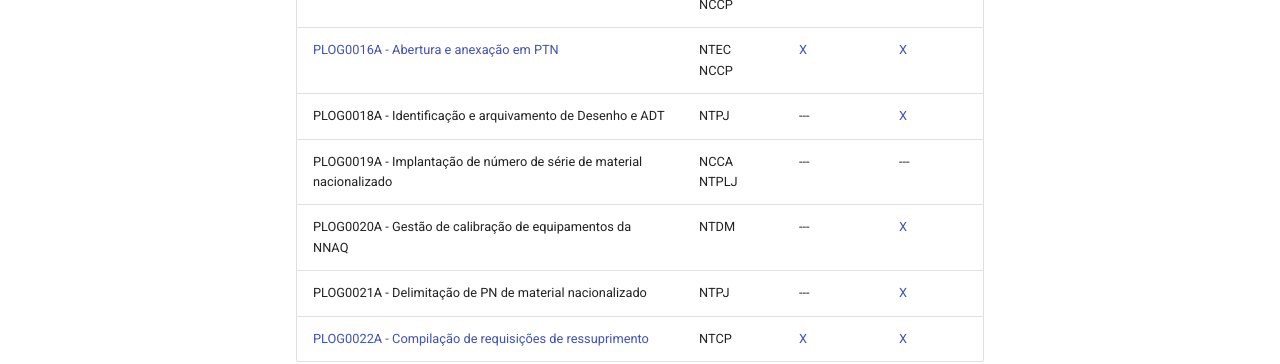
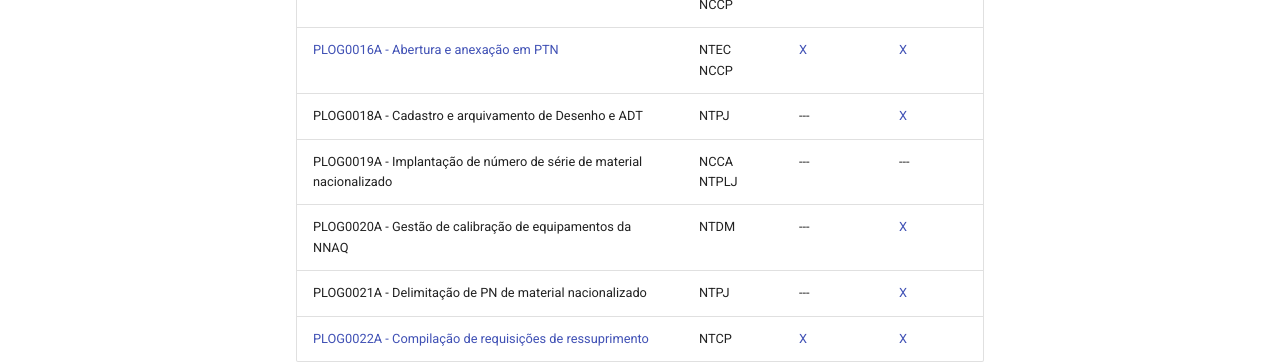
Before and after one commit to nacionalizacao/nacionalizacao.github.io, an MkDocs documentation site: the page built from docs/legislacao/plog/index.md, in a window 1280 px wide and 900 px high, scrolled down 836 px. Shown: the part 454-818 px from the top of the window. Built offline with MkDocs 1.6.1 and Material for MkDocs 9.7.7, drawn with Linux system fonts in a browser that asks for light colours.

Commit message:
plog 018

```diff
--- a/docs/legislacao/plog/index.md
+++ b/docs/legislacao/plog/index.md
@@ -18,7 +18,7 @@
 | [PLOG0014A - Delimitação de valor de referência de material nacionalizado](PLOG0014A.pdf) | NTCP | [X](PLOG0014A.docx) | [X](PLOG0014A.bpm) |
 | [PLOG0015A - Requisição de Norma Técnica](PLOG0015A.pdf) | NTEC <br> NCCP | [X](PLOG0015A.docx) | [X](PLOG0015A.bpm) |
 | [PLOG0016A - Abertura e anexação em PTN](PLOG0016A.pdf) | NTEC <br> NCCP | [X](PLOG0016A.docx) | [X](PLOG0016A.bpm) |
-| PLOG0018A - Identificação e arquivamento de Desenho e ADT | NTPJ | --- | [X](PLOG0018A.bpm) |
+| PLOG0018A - Cadastro e arquivamento de Desenho e ADT | NTPJ | --- | [X](PLOG0018A.bpm) |
 | PLOG0019A - Implantação de número de série de material nacionalizado | NCCA <br> NTPLJ | --- | --- |
 | PLOG0020A - Gestão de calibração de equipamentos da NNAQ | NTDM     | --- | [X](PLOG0020A.bpm) |
 | PLOG0021A - Delimitação de PN de material nacionalizado | NTPJ | --- | [X](PLOG0021A.bpm) |
```
Also changed, not shown: 4 other files.
